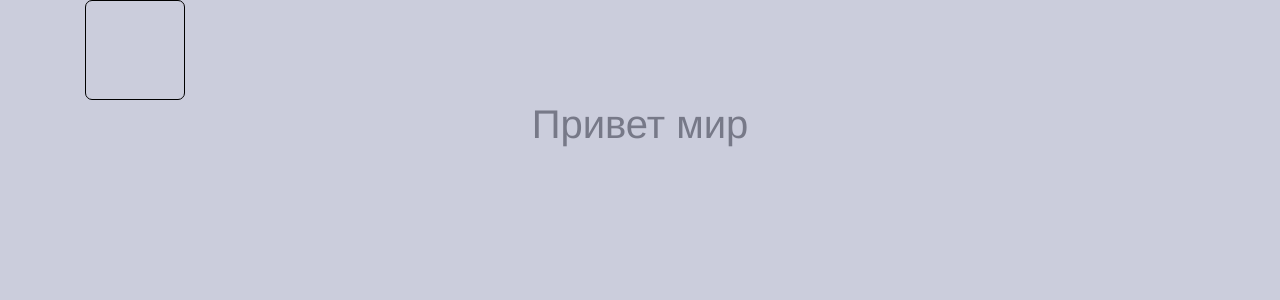
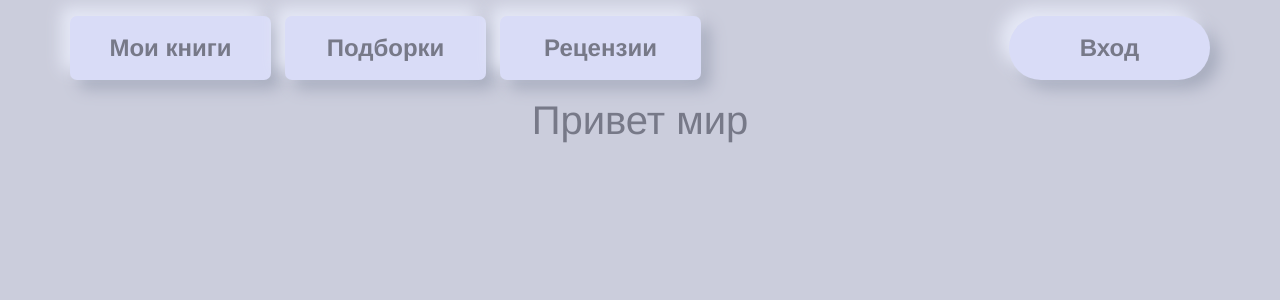
Before and after one commit to komalapa/book-find.ru, a Vue app in the folder src/main/ui/: page / in a window 1280 px wide. Shown: the top 300 px of the page. Built offline with nearby package versions, Linux system fonts and the light colour scheme.

Commit message:
Навбар компонент, верстка

```diff
--- a/src/main/ui/src/assets/_variables.scss
+++ b/src/main/ui/src/assets/_variables.scss
@@ -7,11 +7,9 @@ $bg-card-color: hsla(51, 7%, 92%, 1); //фон карточки
 $light-el-bg-color: hsla(233, 66%, 91%, 1); //фон верхнего элемента
 
 
-$bxsh-down: 9px 9px 16px hsla(228, 48%, 93%, 1); // тень нижняя внешняя
-$bxsh-up: -9px -9px 16px hsla(228, 15%, 70%, 1); // тень верхняя внешняя
+$bxsh: -9px -9px 16px hsla(228, 48%, 93%, 1), 9px 9px 16px hsla(228, 15%, 70%, 1); // тень
 
-$bxsh-down-inner: inset 9px 9px 16px hsla(228, 15%, 70%, 1); // тень нижняя внутренняя
-$bxsh-up-inner: inset -9px -9px 16px hsla(228, 36%, 88%, 1); // тень верхняя внутренняя
+$bxsh-inner: inset 9px 9px 16px hsla(228, 15%, 70%, 1),  inset -9px -9px 16px hsla(228, 36%, 88%, 1); // тень внутренняя
 
 $bdrs: 7px; //скругление границ
 $border: 1px solid hsla(0, 0%, 100%, 0.4); //границы
--- a/src/main/ui/src/components/Navbar.vue
+++ b/src/main/ui/src/components/Navbar.vue
@@ -1,5 +1,14 @@
 <template>
-  <div></div>
+  <div class="row">
+    <div class="row col-8 justify-content-start">
+      <a href="#" class="btn-header">Мои книги</a>
+      <a href="#" class="btn-header">Подборки</a>
+      <a href="#" class="btn-header">Рецензии</a>
+    </div>
+    <div class="row col justify-content-end">
+      <a href="#" class="btn-header btn-auth">Вход</a>
+    </div>
+  </div>
 </template>
 
 <script>
@@ -9,12 +18,34 @@ export default {
 </script>
 
 <style scoped lang="scss">
-div {
+.btn-header {
+  text-decoration: none;
+  color: $text-color;
+  width: 201px;
+  height: 64px;
+  line-height: 64px;
+  font-size: 24px;
+  font-weight: 700;
+  background-color: $btn-color;
+  margin-right: 14px;
   -webkit-border-radius: $bdrs;
   -moz-border-radius: $bdrs;
   border-radius: $bdrs;
-  width: 100px;
-  height: 100px;
-  border: 1px solid #000;
+  -webkit-box-shadow: $bxsh;
+  -moz-box-shadow: $bxsh;
+  box-shadow: $bxsh;
+
+  &:hover {
+    text-decoration: none;
+    color: $text-color;
+  }
+
+}
+
+.btn-auth {
+  -webkit-border-radius: 32px;
+  -moz-border-radius: 32px;
+  border-radius: 32px;
+  margin: 0;
 }
 </style>
--- a/src/main/ui/src/views/Layout.vue
+++ b/src/main/ui/src/views/Layout.vue
@@ -21,5 +21,10 @@ export default {
 </script>
 
 <style scoped>
-
+header {
+  padding: 16px 0;
+}
+.container {
+  width: 1156px;
+}
 </style>
```
